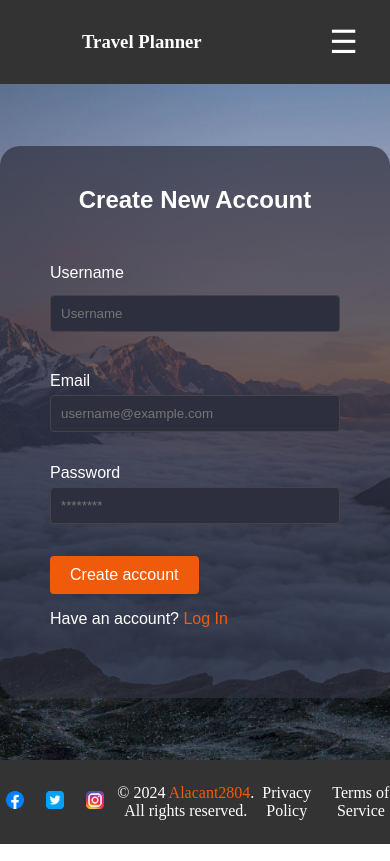
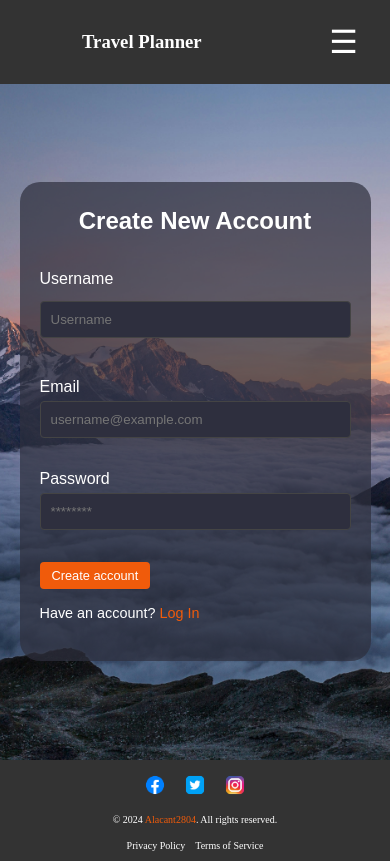
Before and after one commit to Alacant2804/Travel-App, a React (Vite) app in the folder travel-app/: page /sign-up in a window 390 px wide. Built offline with nearby package versions, Linux system fonts and the light colour scheme; no server answers.

Commit message:
Updated responsivness for footer and login + signup forms

```diff
--- a/travel-app/src/Footer.css
+++ b/travel-app/src/Footer.css
@@ -45,9 +45,75 @@
     color: white;
 }
 
+@media (max-width: 768px) {
+    .footer {
+        flex-direction: column;
+        /* Change to column direction on smaller screens */
+        padding: 15px 0;
+        height: auto;
+    }
+
+    .social-media {
+        margin-bottom: 10px;
+        /* Add margin to separate from text */
+    }
+
+    .social-media a img {
+        height: 40px;
+        width: 40px;
+    }
+
+    .footer-links {
+        gap: 15px;
+    }
+
+    .footer p {
+        font-size: 14px;
+        margin-bottom: 15px;
+        /* Reduce font size */
+    }
+
+    .footer-links li {
+        font-size: 14px;
+        /* Reduce font size */
+    }
+}
+
 @media (max-width: 600px) {
-    .footer .social-media a img {
+    .social-media a img {
         height: 30px;
         width: 30px;
     }
+
+    .footer p {
+        font-size: 12px;
+        margin-bottom: 15px;
+        /* Further reduce font size */
+    }
+
+    .footer-links li {
+        font-size: 12px;
+        /* Further reduce font size */
+    }
 }
+
+@media (max-width: 425px) {
+    .footer {
+        padding: 10px 0;
+    }
+
+    .footer-links {
+        gap: 10px;
+    }
+
+    .footer p {
+        font-size: 10px;
+        margin-bottom: 15px;
+        /* Further reduce font size */
+    }
+
+    .footer-links li {
+        font-size: 10px;
+        /* Further reduce font size */
+    }
+}
--- a/travel-app/src/Login.css
+++ b/travel-app/src/Login.css
@@ -81,3 +81,39 @@
 .login-section p a:hover {
   text-decoration: underline;
 }
+
+@media (max-width: 768px) {
+  .login-container {
+    width: 80%;
+    padding: 10px;
+  }
+
+  .login-section {
+    padding: 20px;
+  }
+
+  .login-button {
+    padding: 8px 16px;
+    font-size: 0.9em;
+  }
+}
+
+@media (max-width: 425px) {
+  .login-container {
+    width: 90%;
+    padding: 5px;
+  }
+
+  .login-section {
+    padding: 15px;
+  }
+
+  .login-button {
+    padding: 6px 12px;
+    font-size: 0.8em;
+  }
+
+  p {
+    font-size: 0.9em;
+  }
+}
--- a/travel-app/src/PasswordRequirements.css
+++ b/travel-app/src/PasswordRequirements.css
@@ -2,14 +2,14 @@
     position: absolute;
     background: rgba(255, 255, 255, 0.9);
     border: 1px solid #ccc;
-    padding: 15px;
+    padding: 8px;
     box-shadow: 0 2px 10px rgba(0, 0, 0, 0.1);
     z-index: 1000;
-    width: 250px;
-    top: 20%;
-    left: 110%;
-    transform: translateY(10px);
+    width: auto;
+    top: 100%;
+    left: 0;
     border-radius: 5px;
+    margin-top: 10px;
 }
 
 .password-requirements-modal ul {
--- a/travel-app/src/SignUp.css
+++ b/travel-app/src/SignUp.css
@@ -121,3 +121,43 @@
 .password-strength.strong {
   color: green;
 }
+
+@media (max-width: 768px) {
+  .signup-container {
+    width: 80%;
+    padding: 10px;
+  }
+
+  .signup-section {
+    padding: 20px;
+  }
+
+  .signup-section h2 {
+    font-size: 1.2em;
+  }
+
+  .create-account-button {
+    padding: 8px 16px;
+    font-size: 0.9em;
+  }
+}
+
+@media (max-width: 425px) {
+  .signup-container {
+    width: 90%;
+    padding: 5px;
+  }
+
+  .signup-section {
+    padding: 15px;
+  }
+
+  .signup-section h2 {
+    font-size: 1.1em;
+  }
+
+  .create-account-button {
+    padding: 6px 12px;
+    font-size: 0.8em;
+  }
+}
--- a/travel-app/src/Trips.jsx
+++ b/travel-app/src/Trips.jsx
@@ -20,6 +20,12 @@ export default function Trips() {
   useEffect(() => {
     fetchTrips();
   }, [fetchTrips]);
+
+  useEffect(() => {
+    if (!user) {
+      setTrips([]);
+    }
+  }, [user])
 
   const handleCreateTrip = useCallback(async (newTripData) => {
     try {
```
